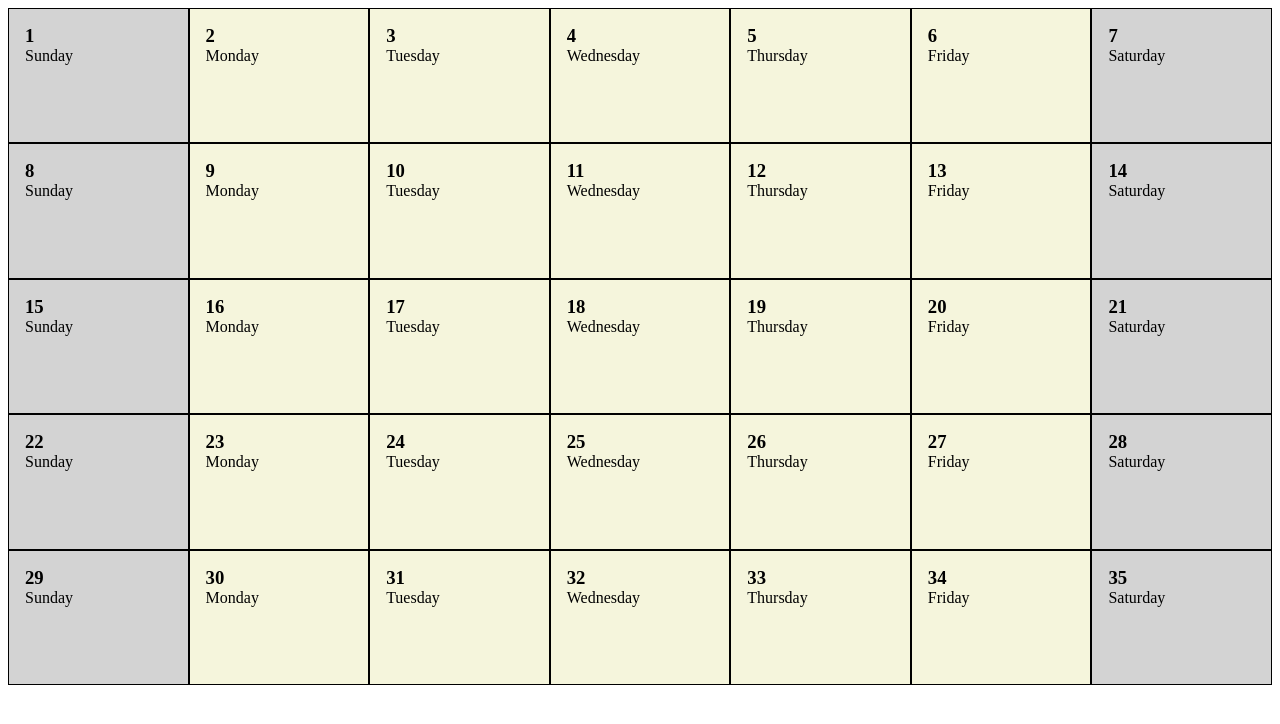
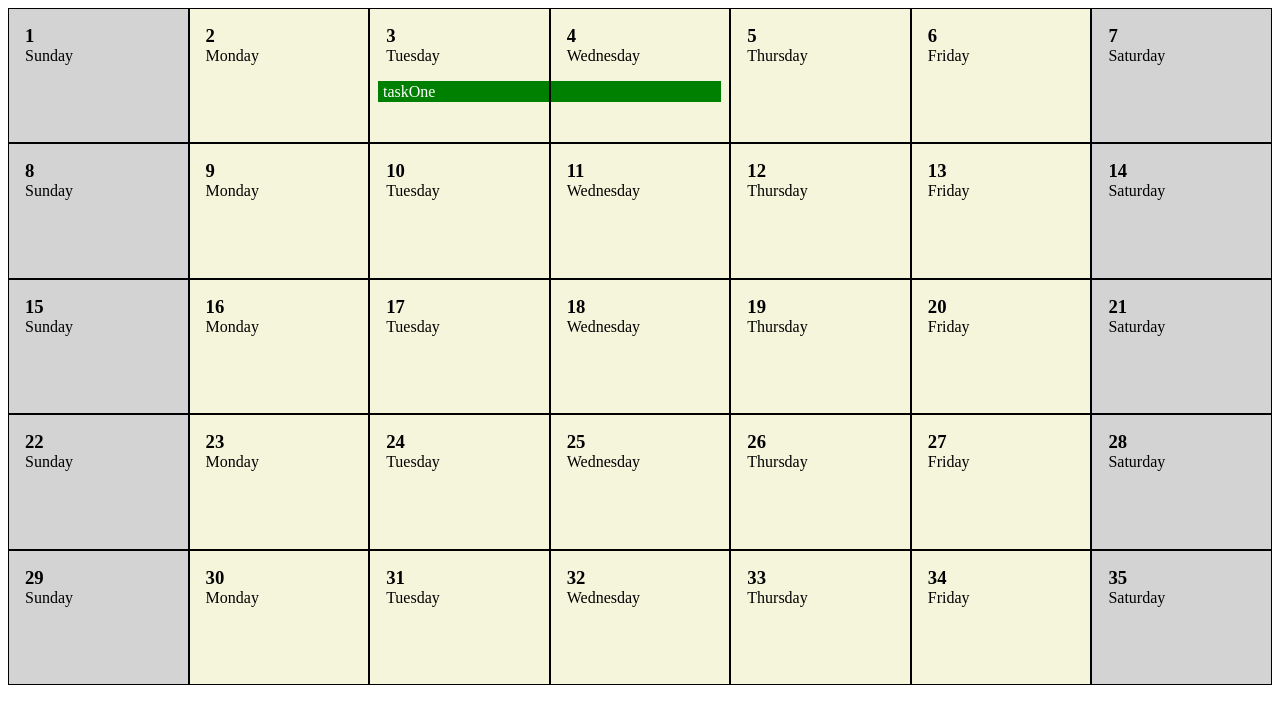
Before and after one commit to rtp314/task-scheduler, a React (Vite) app: page / in a window 1280 px wide. Shown: the top 724 px of the page. Built offline with nearby package versions, Linux system fonts and the light colour scheme.

Commit message:
add basic task display

```diff
--- a/src/App.tsx
+++ b/src/App.tsx
@@ -1,12 +1,15 @@
 import { useState } from 'react';
 import Calendar from './components/Calendar';
+import TaskContextProvider from './context/TaskContext';
 
 function App() {
   const [count, setCount] = useState(0);
 
   return (
     <div className="App">
-      <Calendar />
+      <TaskContextProvider>
+        <Calendar />
+      </TaskContextProvider>
     </div>
   );
 }
--- a/src/components/Day.tsx
+++ b/src/components/Day.tsx
@@ -1,3 +1,4 @@
+import { useTasks } from '../context/TaskContext';
 import { Day } from '../types';
 
 type DayProps = {
@@ -5,11 +6,28 @@ type DayProps = {
 };
 
 export default function Day({ day }: DayProps) {
-  const isWeekend = day.dayOfWeekIndex === 0 || day.dayOfWeekIndex === 6;
+  const { dayOfWeekIndex, dayOfWeek, date } = day;
+  const isWeekend = dayOfWeekIndex === 0 || dayOfWeekIndex === 6;
+
+  const { tasks } = useTasks();
+  const thisDaysTasks = tasks.filter(task => task.startDate <= date && task.endDate >= date);
+
   return (
     <div className={`day ${isWeekend ? 'weekend' : ''}`}>
-      <h3>{day.date}</h3>
-      {day.dayOfWeek}
+      <div className="day-title">
+        <h3>{date}</h3>
+        {dayOfWeek}
+      </div>
+      <div className="day-tasks">
+        {thisDaysTasks.map(task => (
+          <div
+            key={`${task.name}${task.startDate}`}
+            className={`task ${task.startDate === date ? 'start' : ''} ${task.endDate === date ? 'end' : ''}`}
+          >
+            {task.startDate === date && task.name}
+          </div>
+        ))}
+      </div>
     </div>
   );
 }
--- /dev/null
+++ b/src/context/TaskContext.tsx
@@ -0,0 +1,27 @@
+import { createContext, useContext, useState } from 'react';
+import { Task } from '../types';
+
+type TaskContextType = {
+  tasks: Task[];
+  addTask: (task: Task) => void;
+};
+
+const TaskContext = createContext<TaskContextType | null>(null);
+
+export default function TaskContextProvider(props: React.PropsWithChildren) {
+  const [tasks, setTasks] = useState<Task[]>([{ name: 'taskOne', startDate: 3, endDate: 4, numberOfHours: 4 }]);
+
+  const addTask = (task: Task) => {
+    setTasks(prev => [...prev, task]);
+  };
+
+  const contextValue = { tasks, addTask };
+
+  return <TaskContext.Provider value={contextValue}>{props.children}</TaskContext.Provider>;
+}
+
+export function useTasks() {
+  const contextValue = useContext(TaskContext);
+  if (contextValue === null) throw new Error('Task context cannot be used outside the Task Context Provider');
+  return contextValue;
+}
--- a/src/index.css
+++ b/src/index.css
@@ -23,9 +23,28 @@ h6 {
   background-color: beige;
   border: solid 1px black;
   aspect-ratio: 4/3;
-  padding: 1rem;
 }
 
 .day.weekend {
   background-color: lightgrey;
 }
+
+.day-title {
+  padding: 1rem;
+}
+
+.task {
+  --task-offset: 0.5rem;
+  background-color: green;
+  color: white;
+  min-height: 1.3rem;
+  padding: 0.1rem 0.3rem;
+}
+
+.task.start {
+  margin-left: var(--task-offset);
+}
+
+.task.end {
+  margin-right: var(--task-offset);
+}
```
Also changed, not shown: src/types.ts (+7 -0 lines).
